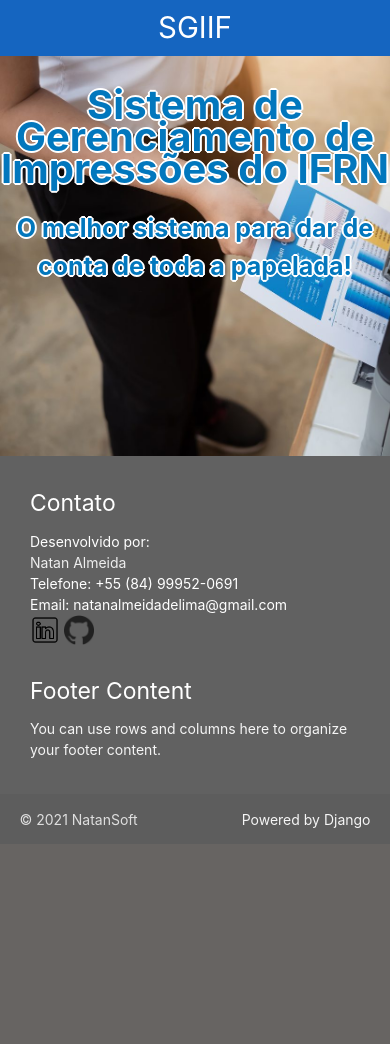
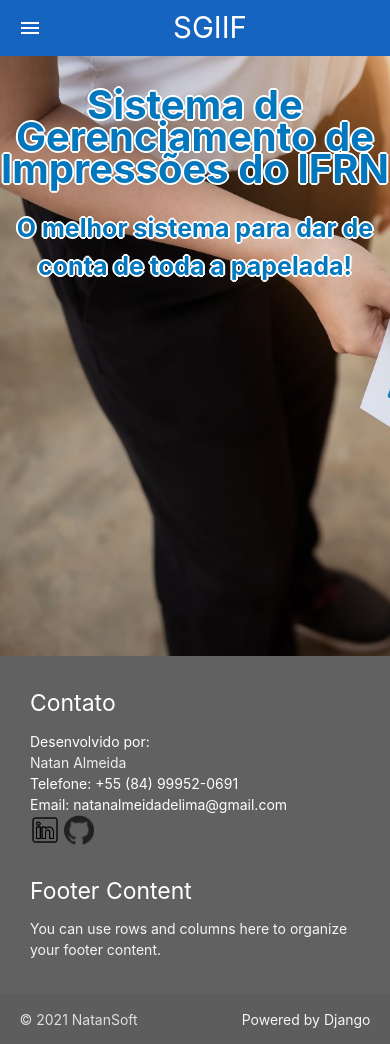
Before and after one commit to kanatius/Impressoes_DSC, a Django app: page /home in a window 390 px wide. Before the commit the page ends 828 px from the top, so only its background shows below. Run offline with Django 3.2, Linux system fonts and the light colour scheme.

Commit message:
mobile menu working and user area navbar

```diff
--- a/core/templates/home.html
+++ b/core/templates/home.html
@@ -27,21 +27,34 @@
   <li class="divider"></li>
   <li><a href="#!">three</a></li>
 </ul>
+<ul id="dropdown2" class="dropdown-content">
+  <li><a href="#!">one</a></li>
+  <li><a href="#!">two</a></li>
+  <li class="divider"></li>
+  <li><a href="#!">three</a></li>
+</ul>
 <nav>
   <div class="nav-wrapper blue darken-3">
     {% comment %} <a id="brand_logo" href="/home" class="brand-logo"><img id="img_logo" src="{% static 'images/icons/icons8-impressora-multifuncional-64.png' %}"></a> {% endcomment %}
-    <a href="/home" class="brand-logo">SGIIF</a>
+    <a href="/home" class="brand-logo" style="margin-left: 15px;">SGIIF</a>
+    {% comment %} link para o navbar versao mobile {% endcomment %}
+    <a href="#" data-target="mobile-demo" class="sidenav-trigger"><i class="material-icons">menu</i></a>
     <ul class="right hide-on-med-and-down">
       <li><a href="sass.html">Sass</a></li>
       <li><a href="badges.html">Components</a></li>
       <!-- Dropdown Trigger -->
-      <li><a class="dropdown-trigger" href="#!" data-target="dropdown1">Dropdown<i class="material-icons right">arrow_drop_down</i></a></li>
+      <li><a class="dropdown-trigger" href="#!" data-target="dropdown1"> <img style="width: 25px; height: 25px; margin-bottom: -5px" src="{% static 'images/icons/user.png'%}"> Área do usuário<i class="material-icons right">arrow_drop_down</i></a></li>
     </ul>
   </div>
 </nav>
 
+<ul class="sidenav" id="mobile-demo">
+    <!-- Dropdown Trigger -->
+    <li><a class="dropdown-trigger" href="#!" data-target="dropdown2"> <img style="width: 25px; height: 25px; margin-bottom: -5px; filter: invert()" src="{% static 'images/icons/user.png'%}"> Área do usuário<i class="material-icons right">arrow_drop_down</i></a></li>
+</ul>
 
-<div class="carousel carousel-slider center">
+
+<div class="carousel carousel-slider center" style="height: 600px">
   {% comment %} <div class="carousel-fixed-item center">
     <a class="btn waves-effect white grey-text darken-text-2">button</a>
   </div> {% endcomment %}
@@ -130,6 +143,8 @@
         $(".titles_carrousel").css({"font-size": 40, 'font-weight': 'bold', 'color':'#0277bd'});
         $(".carousel-item p").css({"font-size": 25, 'color':'#0277bd'});
         setInterval(autoplay, 8000);
+        /* Function for dropdown use in mobile or on small screens*/
+        $('.sidenav').sidenav();
       });
     </script>
 </body>
```
Also changed, not shown: core/static/css/home.css (line endings or trailing spaces), core/static/images/icons/user.png (added).
